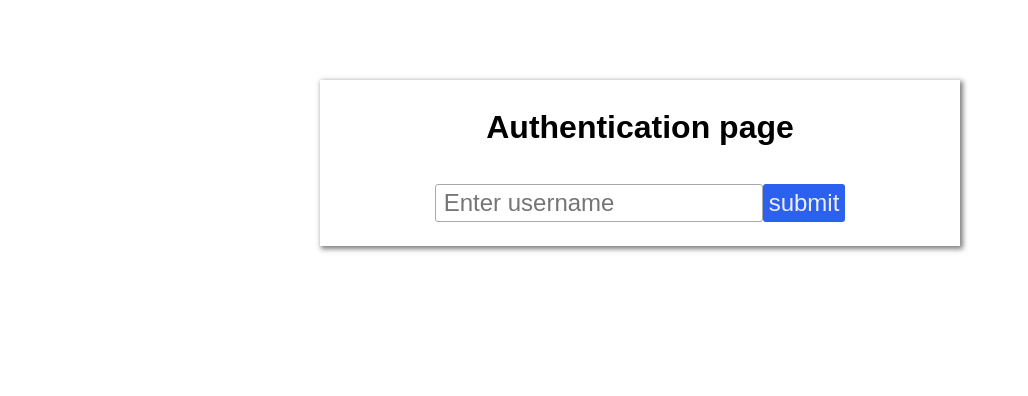
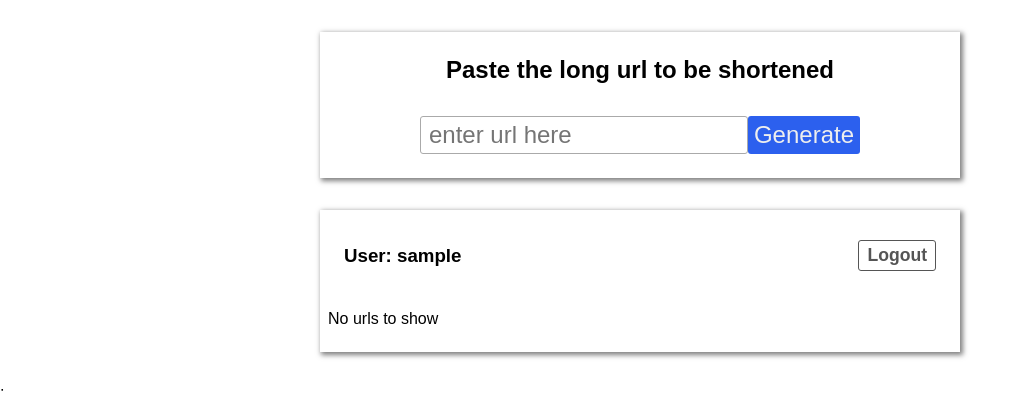
Before and after one commit to sadman59m/url-shortener, a React (Vite) app: page / in a window 1280 px wide. Before the commit this address led to /auth. Shown: the top 396 px of the page, without its empty margins (0-1028 px from the left). Built offline with nearby package versions, Linux system fonts and the light colour scheme; sample sign-in values are in the browser's storage.

Commit message:
added login and logout features

```diff
--- a/src/App.jsx
+++ b/src/App.jsx
@@ -7,6 +7,8 @@ import UrlManager from "./pages/UrlManager";
 import { loader as urlItemLoader } from "./pages/UrlManager";
 import AuthenticationPage from "./pages/Authentication";
 import { checkAuth } from "./util/auth";
+import { action as authAction } from "./pages/Authentication";
+import { action as logoutAction } from "./pages/Logout";
 
 const router = createBrowserRouter([
   {
@@ -25,6 +27,11 @@ const router = createBrowserRouter([
   {
     path: "/auth",
     element: <AuthenticationPage />,
+    action: authAction,
+  },
+  {
+    path: "/logout",
+    action: logoutAction,
   },
 ]);
 
--- a/src/components/AuthenticationForm.jsx
+++ b/src/components/AuthenticationForm.jsx
@@ -1,15 +1,37 @@
+import { useRef } from "react";
+
 import classes from "./AuthenticationForm.module.css";
+import { Form } from "react-router-dom";
 
 const AuthForm = () => {
+  const userNameRef = useRef();
+
+  // const handleFormSubmittion = (event) => {
+  //   event.preventDefault();
+  //   const enteredName = userNameRef.current.value;
+  //   if (!enteredName) {
+  //     return;
+  //   }
+  //   console.log(enteredName);
+  //   localStorage.setItem("username", enteredName);
+  //   userNameRef.current.value = "";
+  //   return redirect("/");
+  // };
   return (
-    <form className={classes.form}>
+    <Form className={classes.form} method="post">
       <div className={classes.control}>
-        <input type="text" placeholder="Enter username" required></input>
+        <input
+          type="text"
+          name="username"
+          placeholder="Enter username"
+          ref={userNameRef}
+          required
+        ></input>
       </div>
       <div className={classes.action}>
         <button>submit</button>
       </div>
-    </form>
+    </Form>
   );
 };
 
--- a/src/components/UrlsList.jsx
+++ b/src/components/UrlsList.jsx
@@ -1,10 +1,12 @@
 /* eslint-disable no-unused-vars */
 import { useEffect } from "react";
 import { useSelector, useDispatch } from "react-redux";
+import { Form } from "react-router-dom";
 
 import ListItems from "./ListItems";
 import Card from "./UI/Card";
 import { fetchUrlItems, sendUrlItems } from "../store/url-actions";
+import { getName } from "../util/auth";
 
 import classes from "./UrlsList.module.css";
 
@@ -22,9 +24,19 @@ const UrlsList = () => {
     }
   }, [urlList, dispatch]);
 
+  const userName = getName();
+
+  const handleLogout = () => {};
+
   return (
     <div className={classes["list-container"]}>
       <Card>
+        <div className={classes.action}>
+          <h3>{`User: ${userName}`}</h3>
+          <Form action="/logout" method="post">
+            <button onClick={handleLogout}>Logout</button>
+          </Form>
+        </div>
         {urlList.items.length > 0 && (
           <ul className={classes.list}>
             {urlList.items.map((url) => (
--- a/src/components/UrlsList.module.css
+++ b/src/components/UrlsList.module.css
@@ -13,3 +13,27 @@
   overflow: hidden;
   word-wrap: break-word;
 }
+
+.action {
+  display: flex;
+  justify-content: space-between;
+  align-items: center;
+  padding: 0.5rem 1rem;
+}
+
+.action button {
+  cursor: pointer;
+  font-size: 1.1rem;
+  padding: 0.25rem 0.5rem;
+  font-weight: 600;
+  background: transparent;
+  border: 1px solid #555;
+  color: #555;
+  border-radius: 3px;
+  transition: all 300ms ease;
+}
+
+.action button:hover {
+  color: #333;
+  background: #ccc;
+}
--- a/src/pages/Authentication.jsx
+++ b/src/pages/Authentication.jsx
@@ -1,3 +1,4 @@
+import { redirect } from "react-router-dom";
 import Authentication from "../components/Authentication";
 
 const AuthenticationPage = () => {
@@ -5,3 +6,14 @@ const AuthenticationPage = () => {
 };
 
 export default AuthenticationPage;
+
+export const action = async ({ request }) => {
+  const data = await request.formData();
+  const userName = data.get("username");
+  if (!userName) {
+    return redirect("/auth");
+  }
+
+  localStorage.setItem("username", userName);
+  return redirect("/");
+};
--- /dev/null
+++ b/src/pages/Logout.jsx
@@ -0,0 +1,6 @@
+import { redirect } from "react-router-dom";
+
+export const action = () => {
+  localStorage.removeItem("username");
+  return redirect("/auth");
+};
--- a/src/util/auth.jsx
+++ b/src/util/auth.jsx
@@ -1,7 +1,7 @@
 import { redirect } from "react-router-dom";
 
 export const getName = () => {
-  const userName = localStorage.getItem("userName");
+  const userName = localStorage.getItem("username");
   if (userName) {
     return userName;
   } else {
@@ -11,6 +11,7 @@ export const getName = () => {
 
 export const checkAuth = () => {
   const userName = getName();
+  console.log(userName);
   if (!userName) {
     return redirect("/auth");
   }
```
